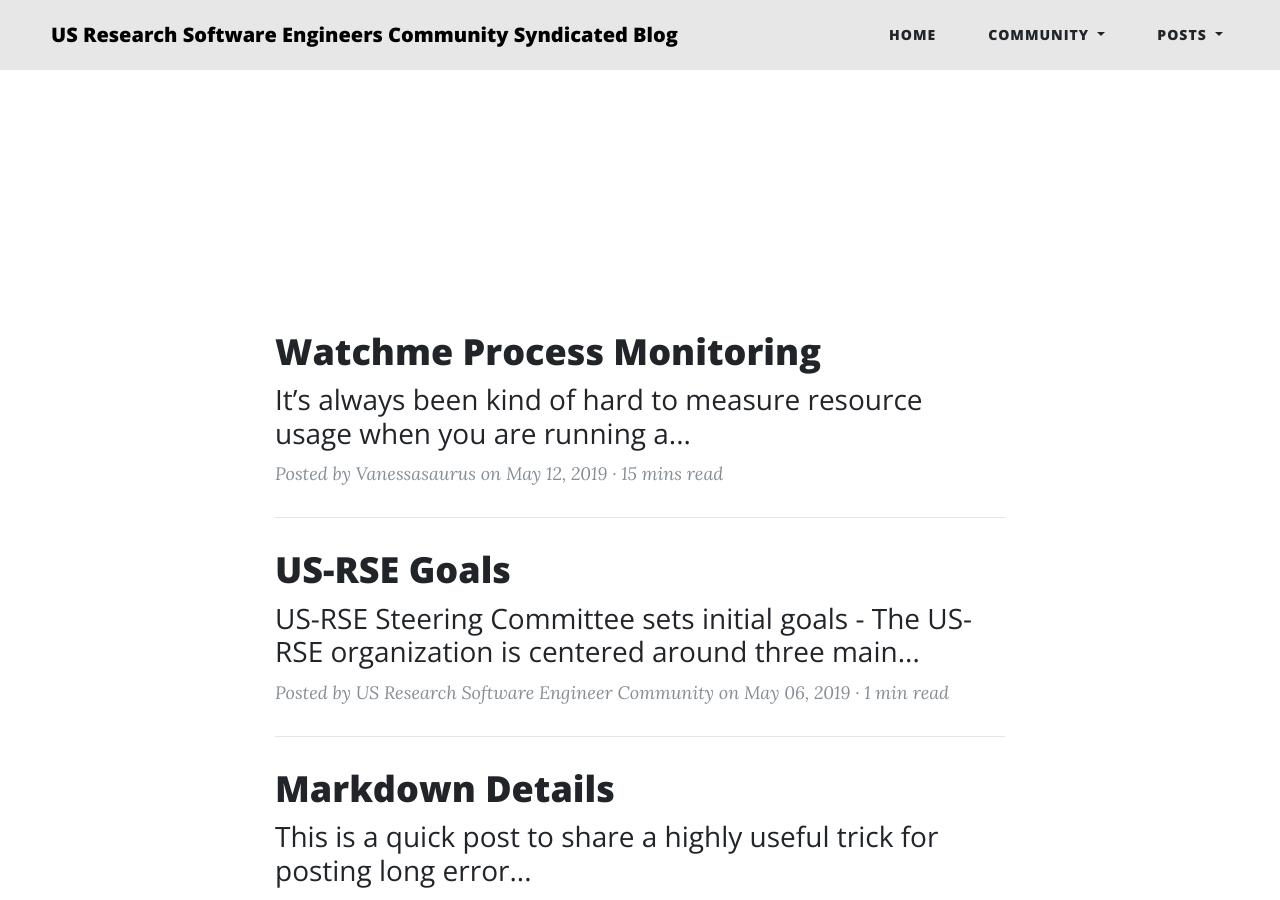
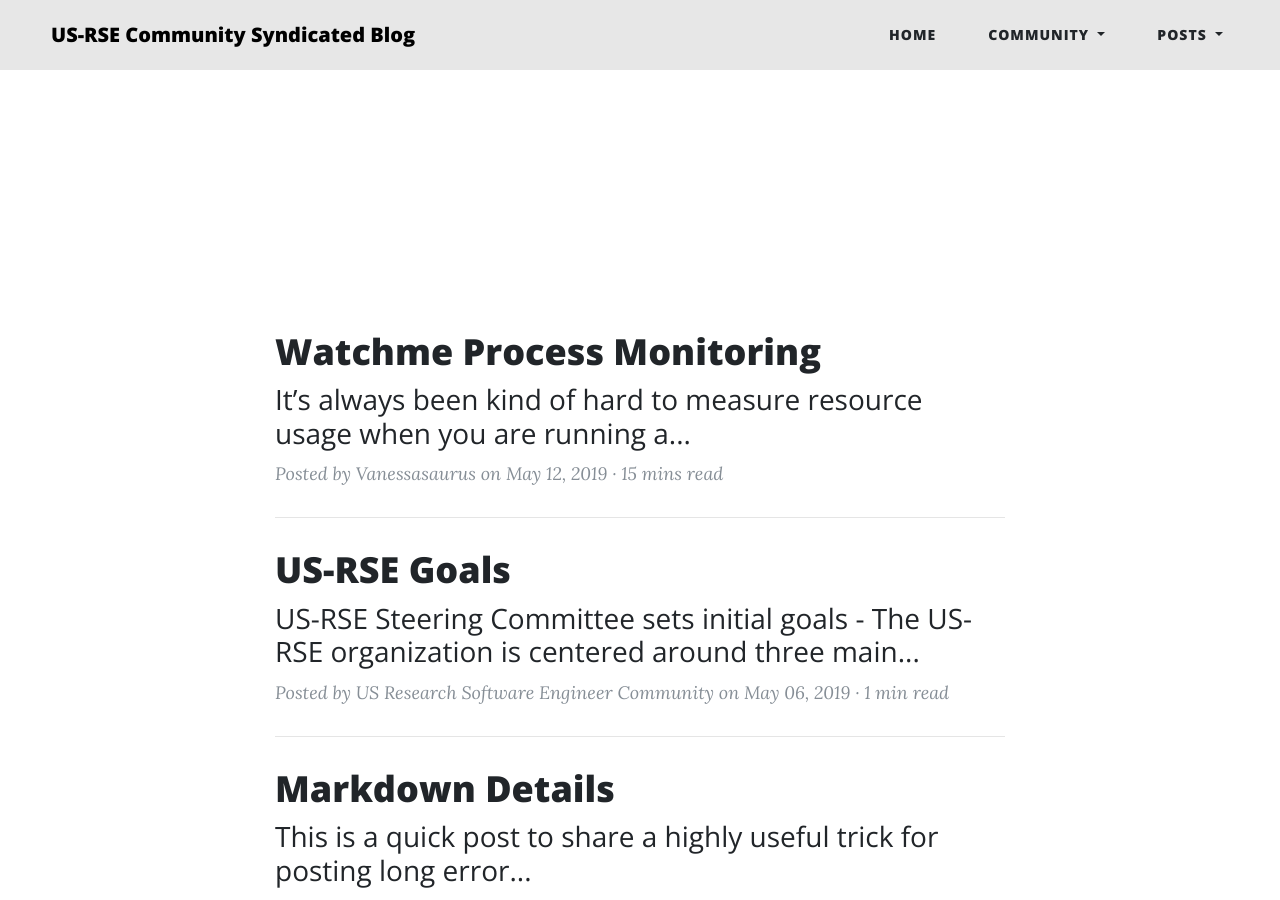
Before and after one commit to USRSE/blog, a Jekyll site: the page built from pages/index.md, in a window 1280 px wide and 900 px high. Built offline with Jekyll 4.4.1, drawn with Linux system fonts in a browser that asks for light colours; nearby versions of some CDN libraries.

Commit message:
Shorten title

```diff
--- a/_config.yml
+++ b/_config.yml
@@ -1,4 +1,4 @@
-title: US Research Software Engineers Community Syndicated Blog
+title: US-RSE Community Syndicated Blog
 description: Shared RSE experiences and stories
 author: USRSE
 baseurl: "/blog"
```
